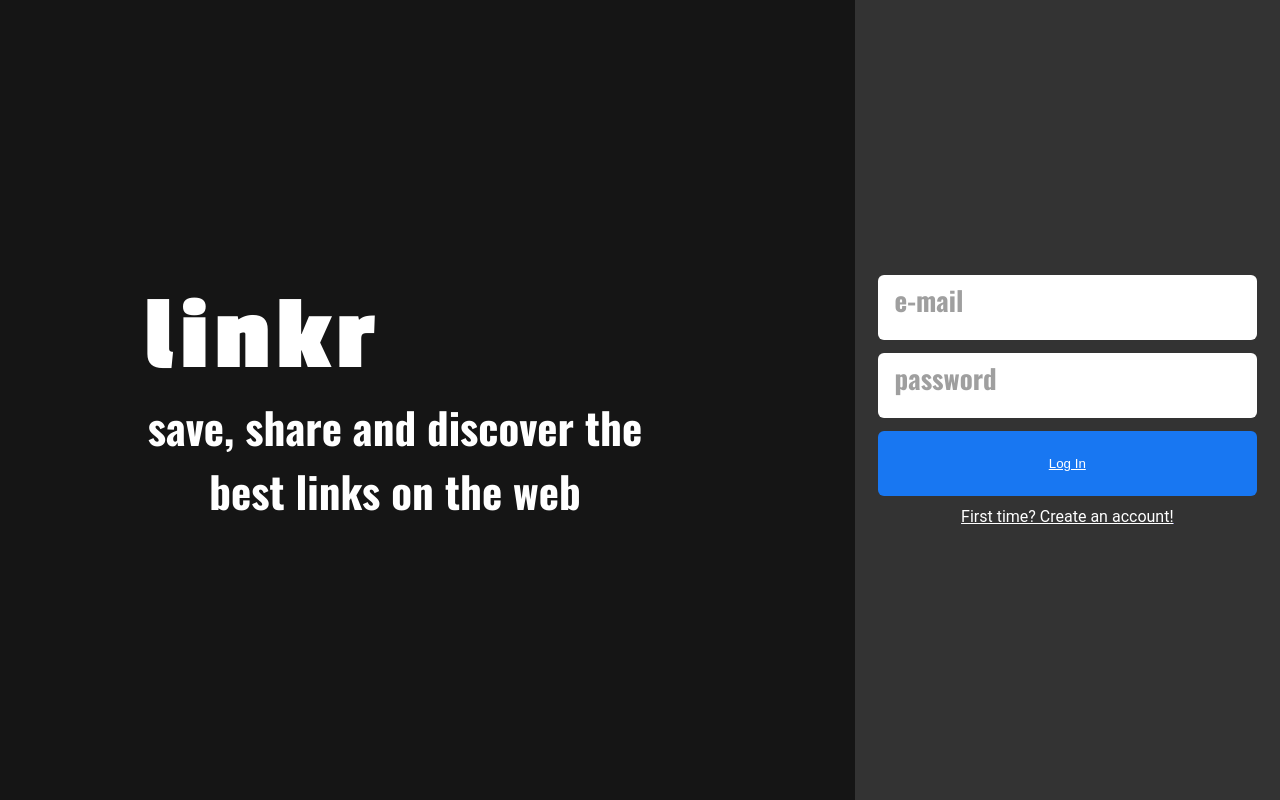
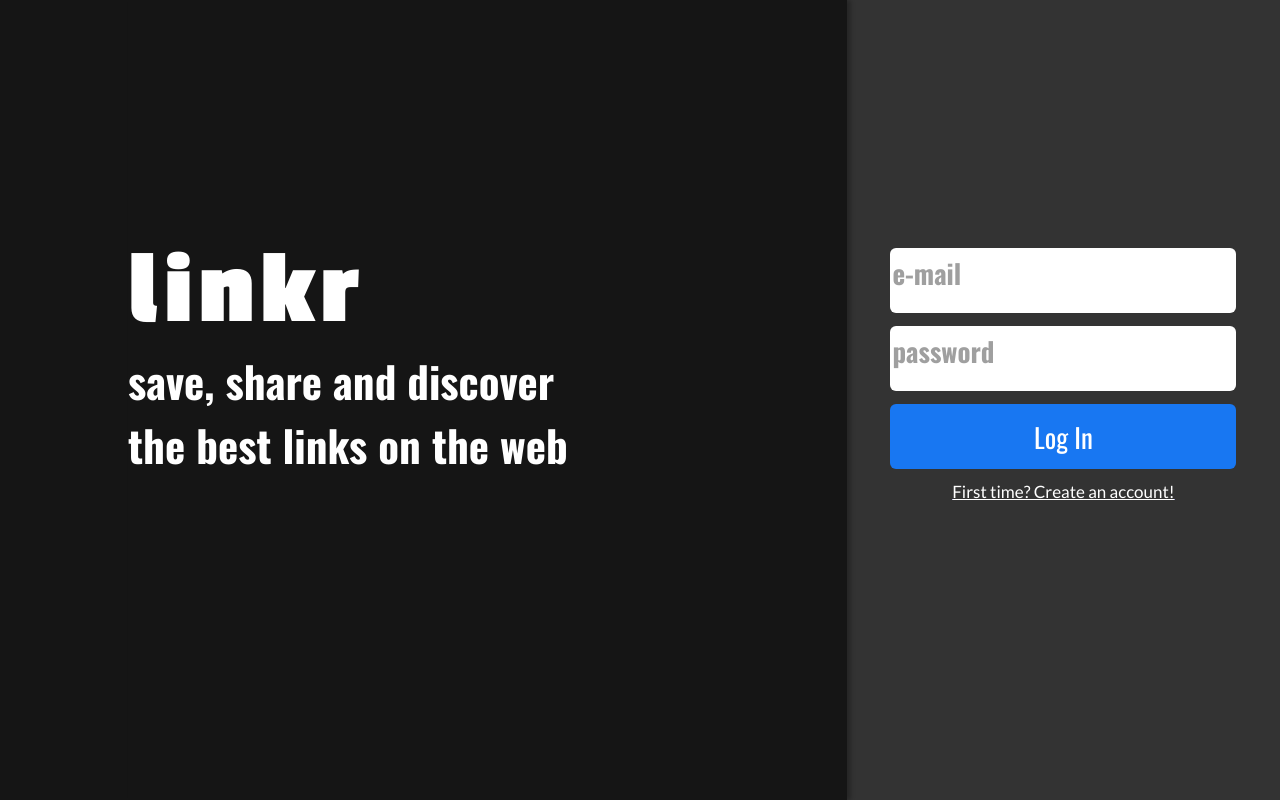
Before and after one commit to d3vNano/dep-linkr-f, a React (Create React App) app: page / in a window 1280 px wide. Built offline with nearby package versions, Linux system fonts and the light colour scheme.

Commit message:
fix layout sign in and sign up pages

```diff
--- a/src/components/header/SearchBar.header.js
+++ b/src/components/header/SearchBar.header.js
@@ -15,8 +15,7 @@ export default function SearchBar (){
         async function getUsernameSearch(){
             if (search && search.length>=3){
                 try {
-                    //const requisition = await axios.get(`https://linkr-back-hll5.onrender.com/user/${search}`);
-                    const requisition = await axios.get(`http://localhost:4000/user/${search}`);
+                    const requisition = await axios.get(`https://linkr-back-hll5.onrender.com/user/${search}`);
                     setResult(requisition.data);
                     setEr("")
                 } catch (error) {
--- a/src/components/pages/SignIn.page.js
+++ b/src/components/pages/SignIn.page.js
@@ -83,31 +83,111 @@ export default function SignIn() {
     );
 }
 const Container = styled.main`
+    width: 100%;
     height: 100vh;
-    width: 100%;
+    background-color: red;
 
-    display: flex;
-    justify-content: space-between;
+    display:flex;
+    justify-content: flex-end;
+
+    font-style: normal;
+    font-weight: 700;
 
     background-color: #151515;
-    form {
-        display: flex;
+
+    @media(max-width:600px){
         flex-direction: column;
         align-items: center;
-        margin: auto 23px;
+        justify-content: flex-start;
+    }
+`;
+const StyleDescription = styled.div`
+    width:62.85%;
+    margin-left: 10%;
+    padding-top: 29vh;
+    padding-right: 20px;
 
+    display:flex;
+    flex-direction: column;
+
+
+    background-color: #151515;
+    box-shadow: 4px 0px 4px rgba(0, 0, 0, 0.25);
+    z-index: 1;
+
+    h1{
+        font-family: 'Passion One';
+        font-size: 106px;
+        line-height: 117px;
+        letter-spacing: 0.05em;
+    }
+
+    h3{
+        max-width: 442px;
+        font-family: 'Oswald';
+        font-size: 43px;
+        line-height: 64px;
+    }
+
+    @media(max-width:900px){
+        h1{
+            font-size: 89px;
+            line-height: 100px;
+        }
+        h3{
+            font-size: 33px;
+            line-height: 49px;
+        }
+    }
+
+    @media(max-width:600px){
+        width: 100%;
+        margin-left:0;
+        padding:27px;
+
+        display:flex;
+        align-items: center;
+
+        box-shadow: 0px 4px 4px rgba(0, 0, 0, 0.25);
+        h1{
+            font-size: 76px;
+            line-height: 84px;
+        }
+        h3{
+            max-width:237px;
+            font-size: 23px;
+            line-height: 34px;
+            text-align: center;
+        }
+    }
+`;
+const StyleForm = styled.div`
+
+    width:37.15%;
+    min-width:230px;
+    max-width:535px;
+    padding-top: 31vh;
+    padding: 31vh 3.4%;
+
+    background-color: #333333;
+
+    form{
+        display:flex;
+        flex-direction: column;
+        align-items: center;
+
+        width: 100%;
+        max-width: 429px;
+    }
+
+    input{
+        height: 65px;
         max-width: 429px;
         width: 100%;
-    }
-
-    input {
-        height: 65px;
-        width: 100%;
-        max-width: 429px;
+        margin-bottom: 13px;
         border-radius: 6px;
-        margin-bottom: 13px;
-        padding-left: 17px;
         border: none;
+        background: #FFFFFF;
         ::placeholder {
             font-family: "Oswald";
             color: #9f9f9f;
@@ -119,107 +199,41 @@ const Container = styled.main`
             text-align: left;
         }
     }
-    button {
+
+    h2 {
+        text-decoration: underline #ffffff;
+        text-align: center;
+
+        font-family: 'Lato';
+        font-weight: 400;
+        font-size: 17px;
+        line-height: 20px;
+        color: #FFFFFF;
+    }
+
+    button{
         height: 65px;
         width: 100%;
         max-width: 429px;
+        margin-bottom:13px;
         border-radius: 6px;
+        border: none;
         background-color: #1877f2;
-        margin: 0 auto 13px auto;
-        border: none;
+
+        h2{
+            font-family: "Oswald";
+            color: #FFFFFF;
+            font-size: 27px;
+            line-height: 40px;
+            text-decoration: none;
+        }
     }
 
-    h2 {
-        text-decoration: underline #ffffff;
-        color: #ffffff;
-        text-align: center;
+    @media(max-width:600px){
+        height:100vh;
+        width:100%;
+        max-width:100%;
+        padding: 40px 6.8%;
     }
 
-    h3 {
-        width: 442px;
-        height: 128px;
-    }
-
-    @media (max-width: 900px) {
-        flex-direction: column;
-        align-items: center;
-        display: flex;
-        justify-content: flex-start;
-
-        h3 {
-            font-family: Oswald;
-
-            font-family: "Oswald";
-            width: 237px;
-            height: 68px;
-            font-size: 23px;
-            font-weight: 700;
-            line-height: 34px;
-            letter-spacing: 0em;
-            text-align: center;
-        }
-        h1 {
-            margin-top: 10px;
-        }
-
-        form {
-            margin-top: 0;
-        }
-    }
 `;
-const StyleForm = styled.section`
-    width: 37.15%;
-    max-width: 535px;
-
-    background-color: #333333;
-    display: flex;
-    flex-direction: column;
-    justify-content: center;
-    align-items: center;
-
-    padding: 23px;
-
-    @media (max-width: 900px) {
-        width: 100%;
-        height: 100%;
-        max-width: 100%;
-    }
-`;
-const StyleDescription = styled.section`
-    width: 62.85%;
-
-    background-color: blue;
-    background-color: #151515;
-    margin-left: 144px;
-    display: flex;
-    flex-direction: column;
-    justify-content: center;
-    h1 {
-        font-family: "Passion One";
-        font-size: 106px;
-        font-weight: 700;
-        line-height: 117px;
-        letter-spacing: 0.05em;
-        text-align: left;
-    }
-    h3 {
-        font-family: "Oswald";
-        font-size: 43px;
-        font-weight: 700;
-        line-height: 64px;
-        letter-spacing: 0em;
-        text-align: center;
-        height: 128px;
-        width: 502px;
-        //left: 144px;
-        word-break: keep-all;
-    }
-
-    @media (max-width: 900px) {
-        width: 100%;
-        display: flex;
-        align-content: center;
-        align-items: center;
-        margin-left: 0px;
-    }
-`;
--- a/src/components/pages/SignUp.page.js
+++ b/src/components/pages/SignUp.page.js
@@ -85,31 +85,113 @@ navigate("/");
   )
 }
 const Container = styled.main`
-  height:100vh;
     width: 100%;
+    height: 100vh;
+    background-color: red;
 
     display:flex;
-  justify-content: space-between;
+    justify-content: flex-end;
+
+    font-style: normal;
+    font-weight: 700;
 
     background-color: #151515;
+
+    @media(max-width:600px){
+        flex-direction: column;
+        align-items: center;
+        justify-content: flex-start;
+    }
+`;
+const StyleDescription = styled.div`
+    width:62.85%;
+    margin-left: 10%;
+    padding-top: 29vh;
+    padding-right: 20px;
+
+    display:flex;
+    flex-direction: column;
+
+
+    background-color: #151515;
+    box-shadow: 4px 0px 4px rgba(0, 0, 0, 0.25);
+    z-index: 1;
+
+    h1{
+        font-family: 'Passion One';
+        font-size: 106px;
+        line-height: 117px;
+        letter-spacing: 0.05em;
+    }
+
+    h3{
+        max-width: 442px;
+        font-family: 'Oswald';
+        font-size: 43px;
+        line-height: 64px;
+    }
+
+    @media(max-width:900px){
+        h1{
+            font-size: 89px;
+            line-height: 100px;
+        }
+        h3{
+            font-size: 33px;
+            line-height: 49px;
+        }
+    }
+
+    @media(max-width:600px){
+        width: 100%;
+        margin-left:0;
+        padding:27px;
+
+        display:flex;
+        align-items: center;
+
+        box-shadow: 0px 4px 4px rgba(0, 0, 0, 0.25);
+        h1{
+            font-size: 76px;
+            line-height: 84px;
+        }
+        h3{
+            max-width:237px;
+            font-size: 23px;
+            line-height: 34px;
+            text-align: center;
+        }
+    }
+`;
+const StyleForm = styled.div`
+    width:37.15%;
+    min-width:230px;
+    max-width:535px;
+    padding-top: 31vh;
+    padding: 26vh 3.4%;
+
+    background-color: #333333;
+
     form{
+        width: 100%;
+        max-width: 429px;
+
         display:flex;
         flex-direction: column;
         align-items: center;
-    margin: auto 23px;
+    }
 
+    input{
+        height: 65px;
         max-width: 429px;
         width: 100%;
-  }
 
-  input {
-    height: 65px;
-    width:100%;
-    max-width: 429px;
+        margin-bottom: 13px;
         border-radius: 6px;
-    margin-bottom: 13px;
-    padding-left: 17px;
+
         border: none;
+        background: #FFFFFF;
+
         ::placeholder {
             font-family: "Oswald";
             color: #9f9f9f;
@@ -121,107 +203,40 @@ const Container = styled.main`
             text-align: left;
         }
     }
-  button {
-    height: 65px;
-    width:100%;
-    max-width:429px;
-    border-radius: 6px;
-    background-color: #1877f2;
-    margin: 0 auto 13px auto;
-    border: none;
-  }
 
     h2 {
         text-decoration: underline #ffffff;
-    color: #ffffff;
         text-align: center;
+
+        font-family: 'Lato';
+        font-weight: 400;
+        font-size: 17px;
+        line-height: 20px;
+        color: #FFFFFF;
     }
 
-  h3{
-    width: 442px;
-    height: 128px;
+    button{
+        height: 65px;
+        width: 100%;
+        max-width: 429px;
+        margin-bottom:13px;
+        border-radius: 6px;
+        border: none;
+        background-color: #1877f2;
+
+        h2{
+            font-family: "Oswald";
+            color: #FFFFFF;
+            font-size: 27px;
+            line-height: 40px;
+            text-decoration: none;
+        }
     }
 
-  @media(max-width:900px){
-
-    flex-direction: column;
-    align-items: center;
-    display: flex;
-    justify-content: flex-start;
-
-    h3{font-family: Oswald;
-
-      font-family: 'Oswald';
-      width: 237px;
-      height: 68px;
-      font-size: 23px;
-      font-weight: 700;
-      line-height: 34px;
-      letter-spacing: 0em;
-      text-align: center;
-      }
-      h1{
-        margin-top:10px;
-      }
-
-      form{
-        margin-top:0;
-      }
+    @media(max-width:600px){
+        height:100vh;
+        width:100%;
+        max-width:100%;
+        padding: 40px 6.8%;
     }
 `;
-const StyleForm = styled.section`
-  width: 37.15%;
-  max-width: 535px;
-
-  background-color: #333333;
-  display: flex;
-  flex-direction: column;
-  justify-content: center;
-  align-items: center;
-
-  padding:23px;
-
-  @media(max-width:900px){
-    width:100%;
-    height:100%;
-    max-width: 100%;
-  }
-`;
-const StyleDescription = styled.section`
-  width: 62.85%;
-
-  background-color:blue;
-  background-color: #151515;
-  margin-left:144px;
-  display: flex;
-  flex-direction: column;
-  justify-content: center;
-  h1 {
-    font-family: "Passion One";
-    font-size: 106px;
-    font-weight: 700;
-    line-height: 117px;
-    letter-spacing: 0.05em;
-    text-align: left;
-  }
-  h3 {
-    font-family: "Oswald";
-    font-size: 43px;
-    font-weight: 700;
-    line-height: 64px;
-    letter-spacing: 0em;
-    text-align: center;
-    height: 128px;
-    width: 502px;
-    //left: 144px;
-    word-break: keep-all;
-  }
-
-  @media (max-width: 900px){
-    width:100%;
-    display: flex;
-    align-content: center;
-    align-items: center;
-    margin-left:0px;
-  }
-`;
```
Lines whose indentation alone changed are shown as unchanged.
